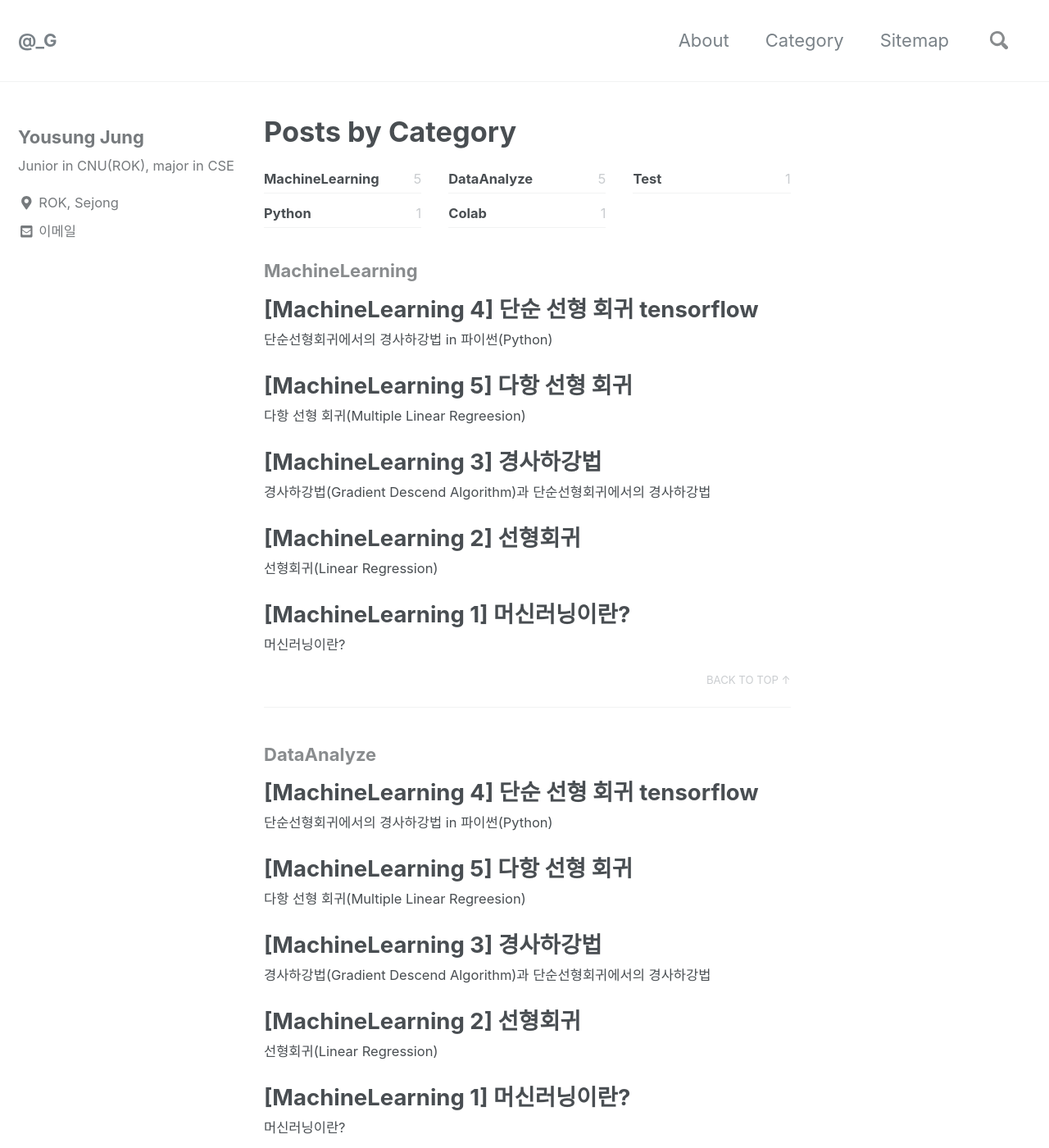
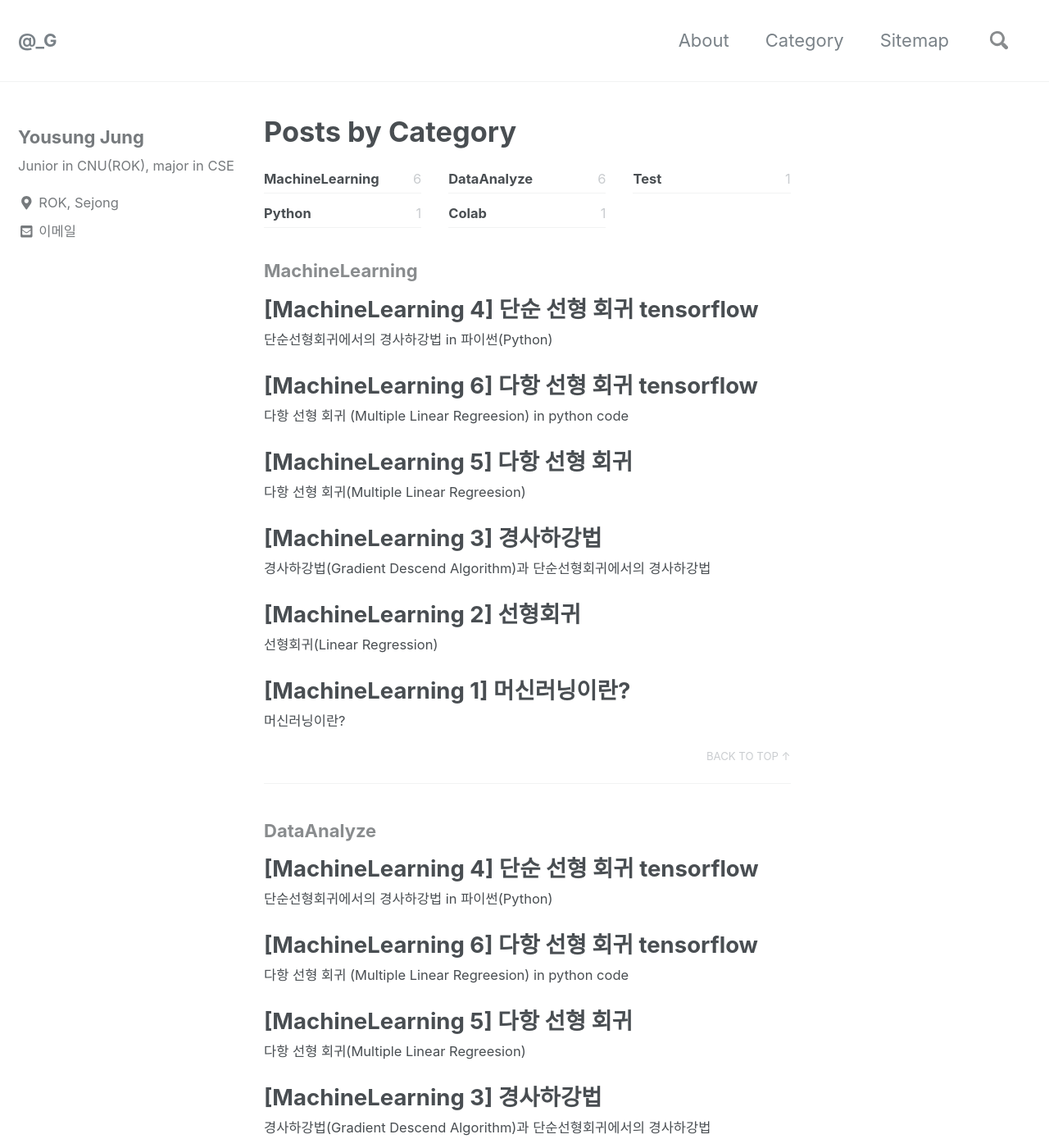
Before and after one commit to can019/can019.github.io, a Jekyll site: the page built from _pages/category-archive.md, in a window 1280 px wide and 1400 px high. Shown: the whole window at 82% size. Built offline with Jekyll 4.4.1, drawn with Linux system fonts in a browser that asks for light colours; nearby versions of some CDN libraries.

Commit message:
machine learning 6 initialized

```diff
--- /dev/null
+++ b/_posts/2020-09-02-MachineLearning-AI-6.md
@@ -0,0 +1,38 @@
+---
+title: "[MachineLearning 6] 다항 선형 회귀 tensorflow"
+date: 2020-08-20 21:00:15 -0400
+categories: MachineLearning DataAnalyze
+---
+# 다항 선형 회귀 (Multiple Linear Regreesion) in python code
+
+<hr/>
+<div style = "font-size :0.8em">
+  <a href = "https://can019.github.io/machinelearning/dataanalyze/MachineLearning-AI-3/">지난 포스팅</a><br/>
+  <div>
+  </div>
+ <hr/>
+    ***미완성 포스팅***<br/>
+   <div  "font-size :0.8em">
+<blockquote> 공부하며 작성하는 포스팅이기 때문에 수정사항이 생길 수 있습니다. </blockquote>
+  <blockquote>해당 포스팅은 KAIST교육을 바탕으로 하며 이해에 필요한 추가적인 정보를 덧붙였습니다.<br/>
+  영상과 강의자료는 배포가 불가하기에 공유가 불가하면 포스팅에 사용한 자료와 이미지는 개인적으로 복습하며 만들었습니다. </blockquote>
+  <blockquote> 공학이 뭐 그렇듯 용어들은 보통 영어로 기술합니다.<br/>
+    블로그에서는 되도록이면 용어를 한글과 영어 두개 다 쓰겠지만<br/>
+    발전을 위해서는익숙해지는게 정신건강에 편합니다.
+  </blockquote>
+  <blockquote>
+    환경<br/>
+    CPU :: Amd RYZEN9 3900X<br/>
+    GPU :: Asus GeFore RTX 2080<br/>
+    RAM :: DDR4 8G PC4-21300 x2 (3200Mhz, CL 16)<br/>
+    IDE :: Pycharm<br/>
+    Os :: Window 10<br/>
+    Anaconda :: version 3<br/>
+    tensorflow :: for cpu and gpu<br/>
+    <div style = "margin-left : 3%">
+       version :: 2.3.0<br/>
+    </div>
+  </blockquote>
+</div>
+  <hr/>
+</div>
```
Also changed, not shown: _posts/2020-08-26-MachineLearning-AI-4.md (+1 -1 lines).
